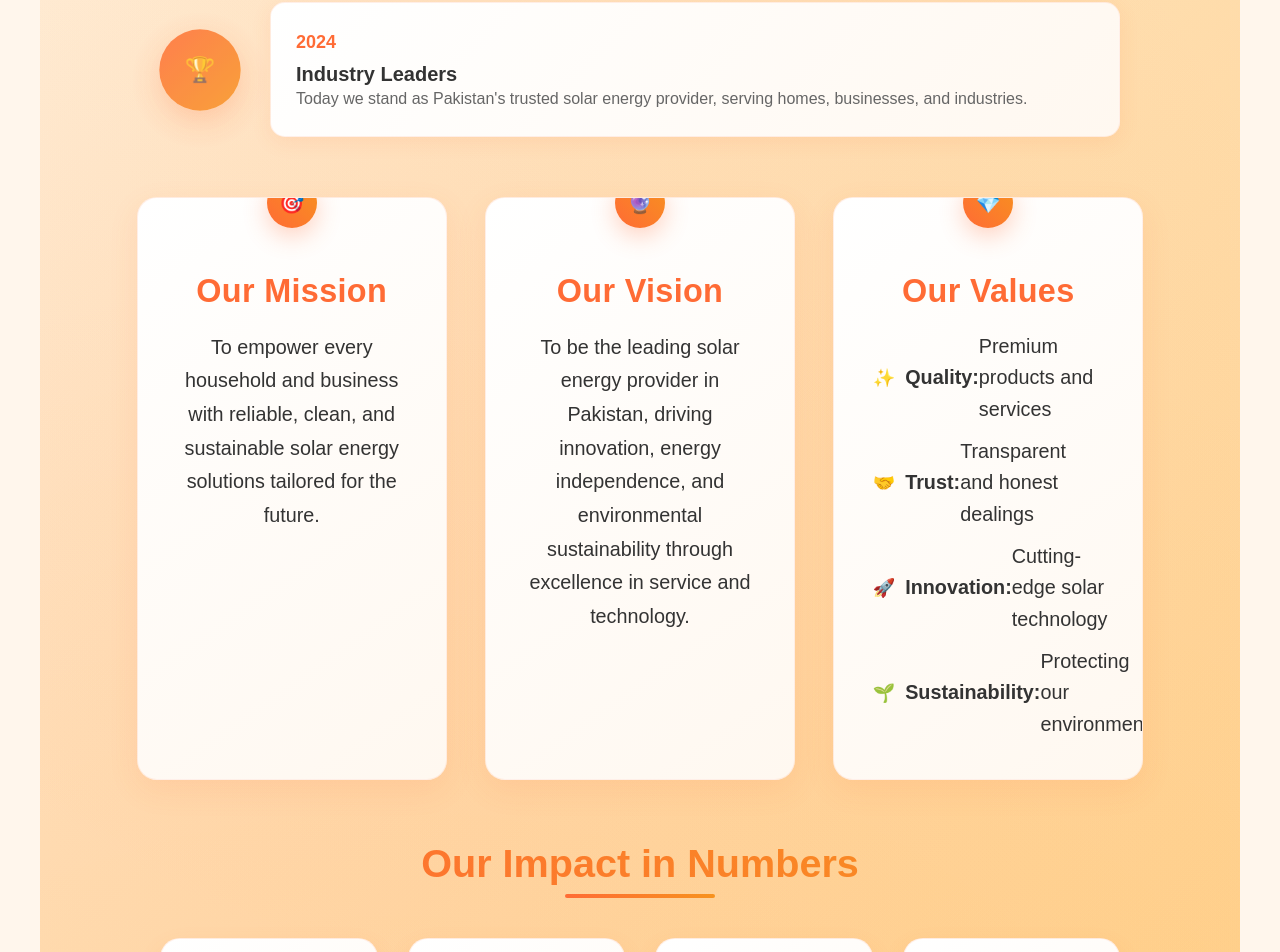
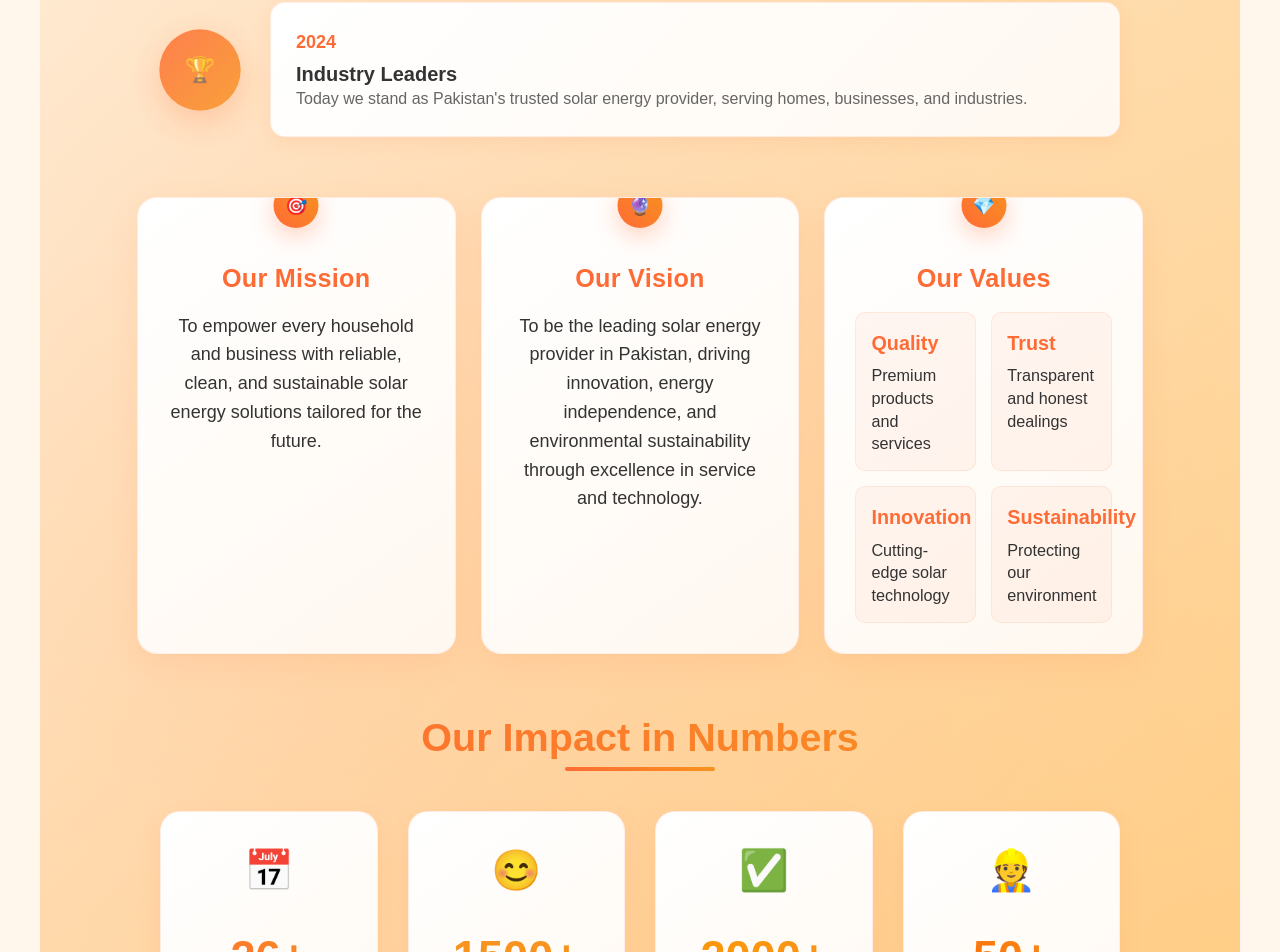
Before and after one commit to syedsolarenergy/syedsolarenergy, a React (Create React App) app: page /about in a window 1280 px wide. Shown: the part 1525-2477 px from the top of the page. Built offline with nearby package versions, Linux system fonts and the light colour scheme.

Commit message:
Updated About.js page

```diff
--- a/src/pages/About.js
+++ b/src/pages/About.js
@@ -408,28 +408,28 @@ export default function About() {
   maxWidth: 1100,
   display: 'grid',
   gridTemplateColumns: 'repeat(auto-fit, minmax(min(300px, 100%), 1fr))',
-            gap: 'clamp(20px, 3vw, 40px)',
+  gap: 'clamp(15px, 2.5vw, 25px)',
   padding: '0 clamp(10px, 2vw, 20px)'
 }}>
   <Card3D style={{
-              padding: "var(--card-padding)",
+    padding: "clamp(20px, 2.5vw, 30px)",
     textAlign: 'center',
     position: 'relative',
     animation: 'fadeInUp 0.8s ease-out 0.2s both'
   }}>
     <div style={{
       position: 'absolute',
-                top: 'clamp(-20px, -2.5vw, -25px)',
+      top: 'clamp(-15px, -2vw, -20px)',
       left: '50%',
       transform: 'translateX(-50%)',
-                width: 'clamp(40px, 5vw, 50px)',
-                height: 'clamp(40px, 5vw, 50px)',
+      width: 'clamp(35px, 4.5vw, 45px)',
+      height: 'clamp(35px, 4.5vw, 45px)',
       background: 'linear-gradient(45deg, #FF6B35, #F7931E)',
       borderRadius: '50%',
       display: 'flex',
       alignItems: 'center',
       justifyContent: 'center',
-                fontSize: 'clamp(16px, 2.5vw, 20px)',
+      fontSize: 'clamp(14px, 2.2vw, 18px)',
       boxShadow: '0 8px 25px rgba(255, 107, 53, 0.3)'
     }}>
       🎯
@@ -437,18 +437,18 @@ export default function About() {
     <h3 style={{
       color: "#FF6B35",
       fontWeight: 800,
-                fontSize: 'var(--heading-3)',
+      fontSize: 'clamp(1.1rem, 2.2vw, 1.4rem)',
       marginTop: 'clamp(25px, 3.5vw, 35px)',
-                marginBottom: 'clamp(15px, 2vw, 20px)',
+      marginBottom: 'clamp(12px, 1.8vw, 18px)',
       letterSpacing: ".01em"
     }}>
       Our Mission
     </h3>
     <p style={{
       color: "#333",
-                fontSize: 'var(--text-base)',
+      fontSize: 'clamp(0.85rem, 1.6vw, 1rem)',
       fontWeight: 500,
-                lineHeight: 1.7,
+      lineHeight: 1.6,
       margin: 0
     }}>
       To empower every household and business with reliable, clean, and sustainable solar energy solutions tailored for the future.
@@ -456,24 +456,24 @@ export default function About() {
   </Card3D>
 
   <Card3D style={{
-              padding: "var(--card-padding)",
+    padding: "clamp(20px, 2.5vw, 30px)",
     textAlign: 'center',
     position: 'relative',
     animation: 'fadeInUp 0.8s ease-out 0.4s both'
   }}>
     <div style={{
       position: 'absolute',
-                top: 'clamp(-20px, -2.5vw, -25px)',
+      top: 'clamp(-15px, -2vw, -20px)',
       left: '50%',
       transform: 'translateX(-50%)',
-                width: 'clamp(40px, 5vw, 50px)',
-                height: 'clamp(40px, 5vw, 50px)',
+      width: 'clamp(35px, 4.5vw, 45px)',
+      height: 'clamp(35px, 4.5vw, 45px)',
       background: 'linear-gradient(45deg, #FF6B35, #F7931E)',
       borderRadius: '50%',
       display: 'flex',
       alignItems: 'center',
       justifyContent: 'center',
-                fontSize: 'clamp(16px, 2.5vw, 20px)',
+      fontSize: 'clamp(14px, 2.2vw, 18px)',
       boxShadow: '0 8px 25px rgba(255, 107, 53, 0.3)'
     }}>
       🔮
@@ -481,18 +481,18 @@ export default function About() {
     <h3 style={{
       color: "#FF6B35",
       fontWeight: 800,
-                fontSize: 'var(--heading-3)',
+      fontSize: 'clamp(1.1rem, 2.2vw, 1.4rem)',
       marginTop: 'clamp(25px, 3.5vw, 35px)',
-                marginBottom: 'clamp(15px, 2vw, 20px)',
+      marginBottom: 'clamp(12px, 1.8vw, 18px)',
       letterSpacing: ".01em"
     }}>
       Our Vision
     </h3>
     <p style={{
       color: "#333",
-                fontSize: 'var(--text-base)',
+      fontSize: 'clamp(0.85rem, 1.6vw, 1rem)',
       fontWeight: 500,
-                lineHeight: 1.7,
+      lineHeight: 1.6,
       margin: 0
     }}>
       To be the leading solar energy provider in Pakistan, driving innovation, energy independence, and environmental sustainability through excellence in service and technology.
@@ -500,24 +500,24 @@ export default function About() {
   </Card3D>
 
   <Card3D style={{
-              padding: "var(--card-padding)",
+    padding: "clamp(20px, 2.5vw, 30px)",
     textAlign: 'center',
     position: 'relative',
     animation: 'fadeInUp 0.8s ease-out 0.6s both'
   }}>
     <div style={{
       position: 'absolute',
-                top: 'clamp(-20px, -2.5vw, -25px)',
+      top: 'clamp(-15px, -2vw, -20px)',
       left: '50%',
       transform: 'translateX(-50%)',
-                width: 'clamp(40px, 5vw, 50px)',
-                height: 'clamp(40px, 5vw, 50px)',
+      width: 'clamp(35px, 4.5vw, 45px)',
+      height: 'clamp(35px, 4.5vw, 45px)',
       background: 'linear-gradient(45deg, #FF6B35, #F7931E)',
       borderRadius: '50%',
       display: 'flex',
       alignItems: 'center',
       justifyContent: 'center',
-                fontSize: 'clamp(16px, 2.5vw, 20px)',
+      fontSize: 'clamp(14px, 2.2vw, 18px)',
       boxShadow: '0 8px 25px rgba(255, 107, 53, 0.3)'
     }}>
       💎
@@ -525,35 +525,113 @@ export default function About() {
     <h3 style={{
       color: "#FF6B35",
       fontWeight: 800,
-                fontSize: 'var(--heading-3)',
+      fontSize: 'clamp(1.1rem, 2.2vw, 1.4rem)',
       marginTop: 'clamp(25px, 3.5vw, 35px)',
-                marginBottom: 'clamp(15px, 2vw, 20px)',
+      marginBottom: 'clamp(12px, 1.8vw, 18px)',
       letterSpacing: ".01em"
     }}>
       Our Values
     </h3>
     <div style={{
-                color: "#333",
-                fontSize: 'var(--text-base)',
-                fontWeight: 500,
-                lineHeight: 1.6,
+      display: 'grid',
+      gridTemplateColumns: 'repeat(auto-fit, minmax(120px, 1fr))',
+      gap: 'clamp(10px, 1.8vw, 15px)',
       textAlign: 'left'
     }}>
-                <div style={{ marginBottom: 'clamp(8px, 1.5vw, 10px)', display: 'flex', alignItems: 'center' }}>
-                  <span style={{ marginRight: '10px', fontSize: 'clamp(16px, 2vw, 18px)' }}>✨</span>
-                  <strong>Quality:</strong> Premium products and services
+      <div style={{
+        background: 'rgba(255, 107, 53, 0.05)',
+        padding: 'clamp(10px, 1.5vw, 15px)',
+        borderRadius: '10px',
+        border: '1px solid rgba(255, 107, 53, 0.1)'
+      }}>
+        <div style={{
+          color: '#FF6B35',
+          fontWeight: 'bold',
+          fontSize: 'clamp(0.9rem, 1.8vw, 1.1rem)',
+          marginBottom: '5px'
+        }}>
+          Quality
         </div>
-                <div style={{ marginBottom: 'clamp(8px, 1.5vw, 10px)', display: 'flex', alignItems: 'center' }}>
-                  <span style={{ marginRight: '10px', fontSize: 'clamp(16px, 2vw, 18px)' }}>🤝</span>
-                  <strong>Trust:</strong> Transparent and honest dealings
+        <p style={{
+          color: "#333",
+          fontSize: 'clamp(0.8rem, 1.5vw, 0.9rem)',
+          margin: 0,
+          lineHeight: 1.4
+        }}>
+          Premium products and services
+        </p>
       </div>
-                <div style={{ marginBottom: 'clamp(8px, 1.5vw, 10px)', display: 'flex', alignItems: 'center' }}>
-                  <span style={{ marginRight: '10px', fontSize: 'clamp(16px, 2vw, 18px)' }}>🚀</span>
-                  <strong>Innovation:</strong> Cutting-edge solar technology
+
+      <div style={{
+        background: 'rgba(255, 107, 53, 0.05)',
+        padding: 'clamp(10px, 1.5vw, 15px)',
+        borderRadius: '10px',
+        border: '1px solid rgba(255, 107, 53, 0.1)'
+      }}>
+        <div style={{
+          color: '#FF6B35',
+          fontWeight: 'bold',
+          fontSize: 'clamp(0.9rem, 1.8vw, 1.1rem)',
+          marginBottom: '5px'
+        }}>
+          Trust
         </div>
-                <div style={{ display: 'flex', alignItems: 'center' }}>
-                  <span style={{ marginRight: '10px', fontSize: 'clamp(16px, 2vw, 18px)' }}>🌱</span>
-                  <strong>Sustainability:</strong> Protecting our environment
+        <p style={{
+          color: "#333",
+          fontSize: 'clamp(0.8rem, 1.5vw, 0.9rem)',
+          margin: 0,
+          lineHeight: 1.4
+        }}>
+          Transparent and honest dealings
+        </p>
+      </div>
+
+      <div style={{
+        background: 'rgba(255, 107, 53, 0.05)',
+        padding: 'clamp(10px, 1.5vw, 15px)',
+        borderRadius: '10px',
+        border: '1px solid rgba(255, 107, 53, 0.1)'
+      }}>
+        <div style={{
+          color: '#FF6B35',
+          fontWeight: 'bold',
+          fontSize: 'clamp(0.9rem, 1.8vw, 1.1rem)',
+          marginBottom: '5px'
+        }}>
+          Innovation
+        </div>
+        <p style={{
+          color: "#333",
+          fontSize: 'clamp(0.8rem, 1.5vw, 0.9rem)',
+          margin: 0,
+          lineHeight: 1.4
+        }}>
+          Cutting-edge solar technology
+        </p>
+      </div>
+
+      <div style={{
+        background: 'rgba(255, 107, 53, 0.05)',
+        padding: 'clamp(10px, 1.5vw, 15px)',
+        borderRadius: '10px',
+        border: '1px solid rgba(255, 107, 53, 0.1)'
+      }}>
+        <div style={{
+          color: '#FF6B35',
+          fontWeight: 'bold',
+          fontSize: 'clamp(0.9rem, 1.8vw, 1.1rem)',
+          marginBottom: '5px'
+        }}>
+          Sustainability
+        </div>
+        <p style={{
+          color: "#333",
+          fontSize: 'clamp(0.8rem, 1.5vw, 0.9rem)',
+          margin: 0,
+          lineHeight: 1.4
+        }}>
+          Protecting our environment
+        </p>
       </div>
     </div>
   </Card3D>
```
Lines whose indentation alone changed are shown as unchanged.
